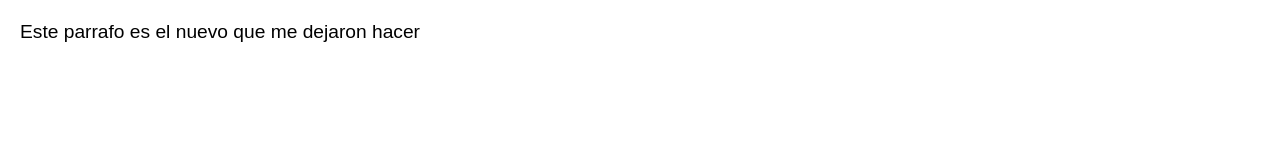
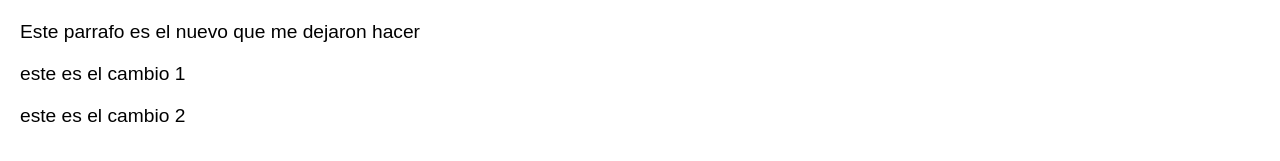
Before and after one commit to PeytonDenisse/Servidores, a plain HTML site: page index.html in a window 1280 px wide. Shown: the part 807-968 px from the top of the page. Before the commit the page ends 890 px from the top, so only its background shows below. Drawn offline with Linux system fonts and the light colour scheme.

Commit message:
nuevo archivo

```diff
--- a/index.html
+++ b/index.html
@@ -17,6 +17,9 @@
         <p>Y este es el párrafo de inicio donde vamos a explicar las cosas increíbles que se pueden hacer con ramas</p>
         <img src="https://www.example.com/path-to-your-image.jpg" alt="Equipo de trabajo">
         <p>Este parrafo es el nuevo que me dejaron hacer </p>
+        <p> este es el cambio 1</p>
+        <p> este es el cambio 2</p>
+
     </div>
 </body>
 </html>
```
Also changed, not shown: app.css (added), 1 other file.
